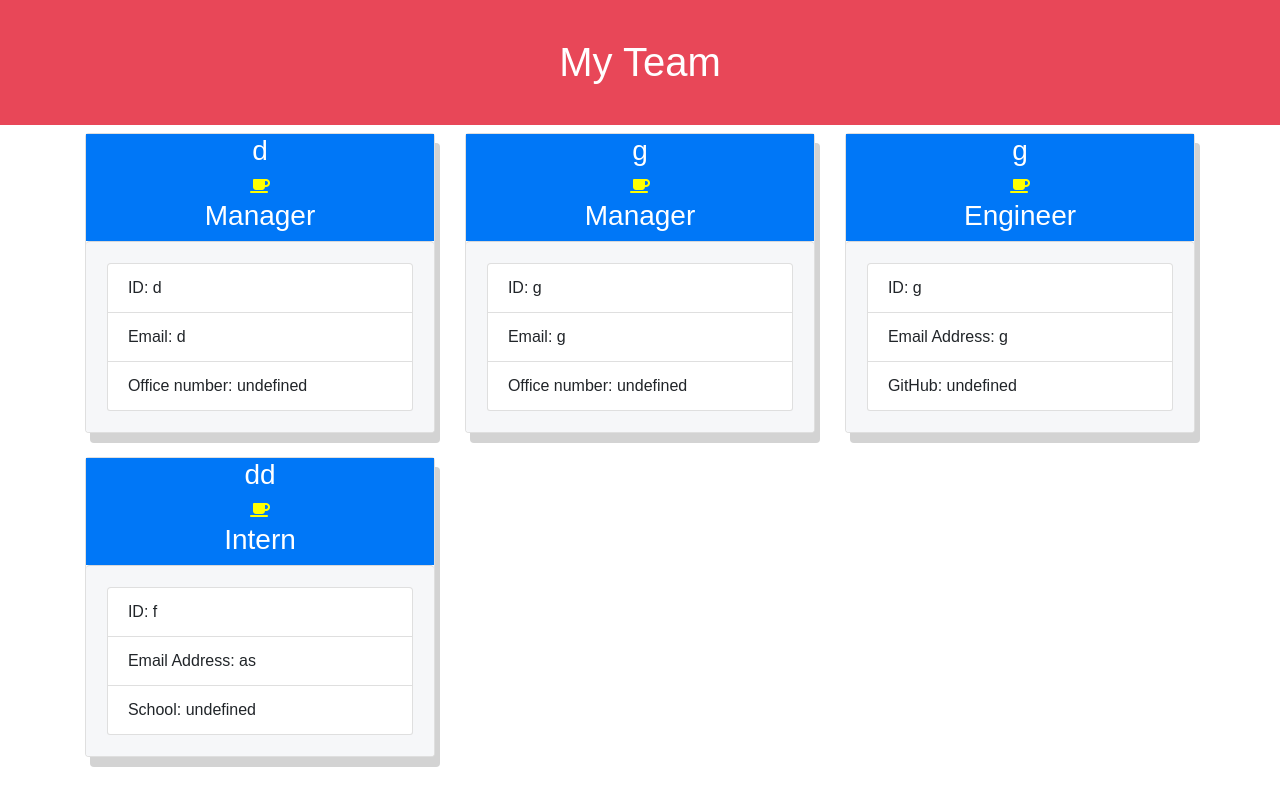
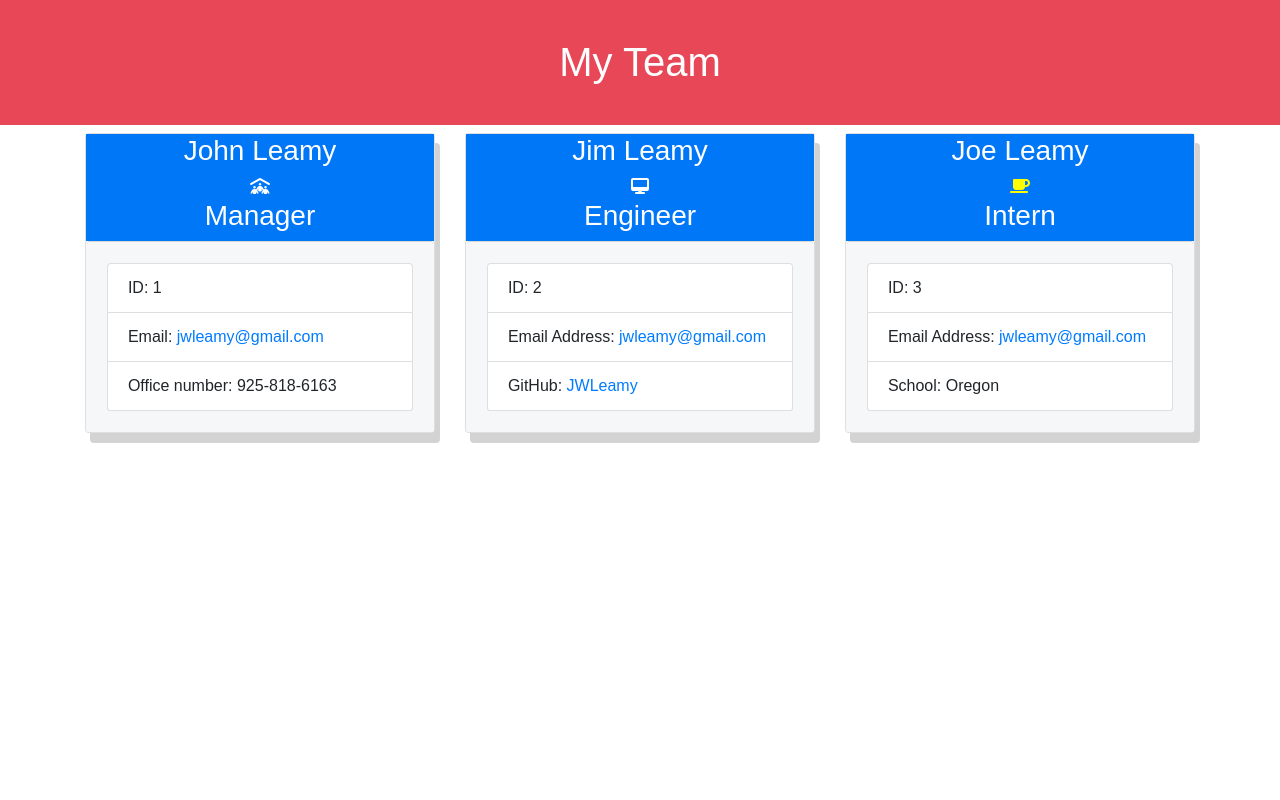
Before and after one commit to JWLeamy/Profile-Gen, a plain HTML site: page dist/index.html in a window 1280 px wide. Drawn offline with nearby package versions, Linux system fonts and the light colour scheme.

Commit message:
edited icons. Fixed github and email hyperlinks

```diff
--- a/dist/index.html
+++ b/dist/index.html
@@ -25,52 +25,39 @@
             <div class="col mb-4">
                 <div class="card h-100">
                     <header>
-                        <h3 id="name">d</h3><i class="fa fa-coffee"></i>
+                        <h3 id="name">John Leamy</h3><i class="fa-solid fa-people-roof"></i>
                         <h3 id="position">Manager</h3>
                     </header>
                     <ul class="list-group">
-                        <li class="list-group-item">ID: d</li>
-                        <li class="list-group-item">Email: d</li>
-                        <li class="list-group-item">Office number:  undefined</li>
+                        <li class="list-group-item">ID: 1</li>
+                        <li class="list-group-item">Email: <a href = "mailto: jwleamy@gmail.com">jwleamy@gmail.com</a></li>
+                        <li class="list-group-item">Office number:  925-818-6163</li>
                     </ul>
                 </div>
             </div>
             <div class="col mb-4">
                 <div class="card h-100">
                     <header>
-                        <h3 id="name">g</h3><i class="fa fa-coffee"></i>
-                        <h3 id="position">Manager</h3>
+                        <h3 id="name">Jim Leamy</h3><i class="fa-solid fa-desktop"></i>
+                        <h3 id="position">Engineer</h3>
                     </header>
                     <ul class="list-group">
-                        <li class="list-group-item">ID: g</li>
-                        <li class="list-group-item">Email: g</li>
-                        <li class="list-group-item">Office number:  undefined</li>
+                        <li class="list-group-item">ID: 2</li>
+                        <li class="list-group-item">Email Address: <a href = "mailto: jwleamy@gmail.com">jwleamy@gmail.com</a></li>
+                        <li class="list-group-item">GitHub: <a href="https://github.com/JWLeamy">JWLeamy</a></li>
                     </ul>
                 </div>
             </div>
             <div class="col mb-4">
                 <div class="card h-100">
                     <header>
-                        <h3 id="name">g</h3><i class="fa fa-coffee"></i>
-                        <h3 id="position">Engineer</h3>
-                    </header>
-                    <ul class="list-group">
-                        <li class="list-group-item">ID: g</li>
-                        <li class="list-group-item">Email Address: g</li>
-                        <li class="list-group-item">GitHub: undefined</li>
-                    </ul>
-                </div>
-            </div>
-            <div class="col mb-4">
-                <div class="card h-100">
-                    <header>
-                        <h3 id="name">dd</h3><i class="fa fa-coffee"></i>
+                        <h3 id="name">Joe Leamy</h3><i class="fa fa-coffee"></i>
                         <h3 id="position">Intern</h3>
                     </header>
                     <ul class="list-group">
-                        <li class="list-group-item">ID: f</li>
-                        <li class="list-group-item">Email Address: as</li>
-                        <li class="list-group-item">School: undefined</li>
+                        <li class="list-group-item">ID: 3</li>
+                        <li class="list-group-item">Email Address: <a href = "mailto: jwleamy@gmail.com">jwleamy@gmail.com</a></li>
+                        <li class="list-group-item">School: Oregon</li>
                     </ul>
                 </div>
             </div>
```
Also changed, not shown: index.js (+8 -7 lines).
